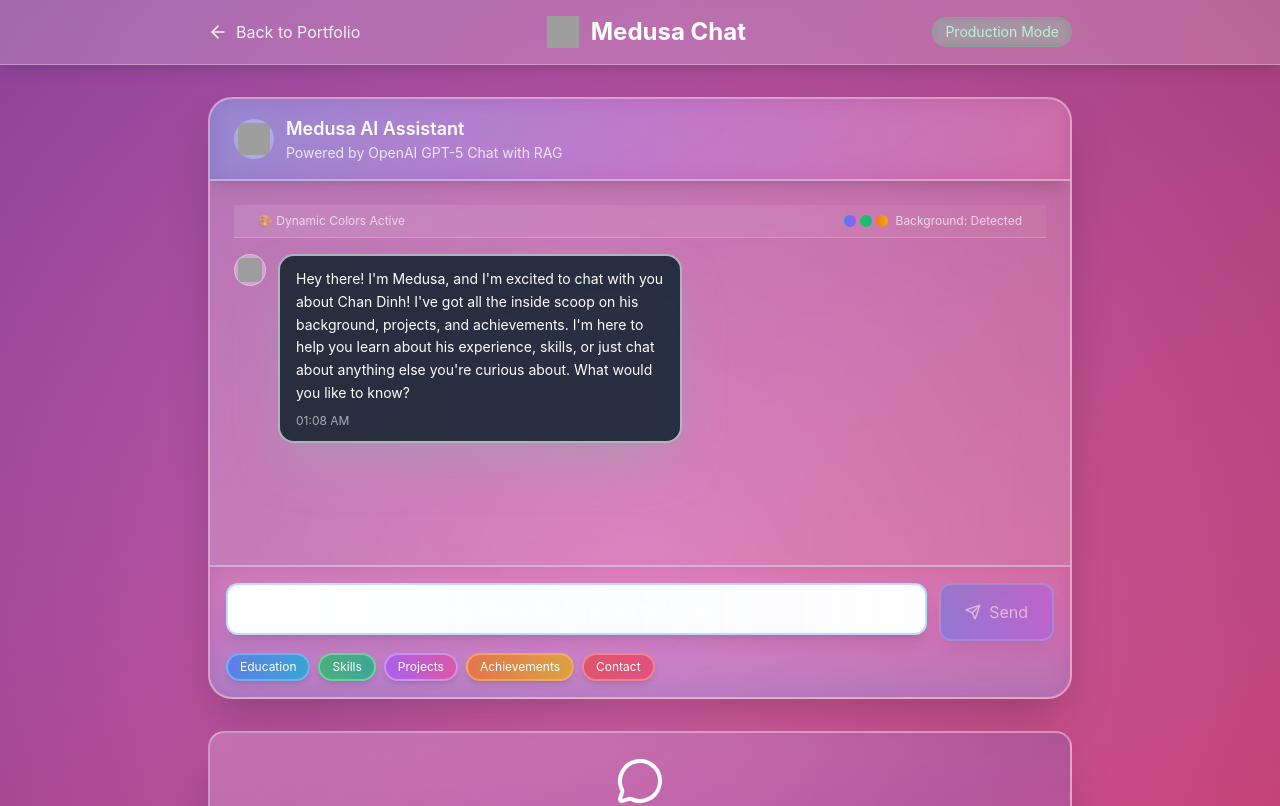
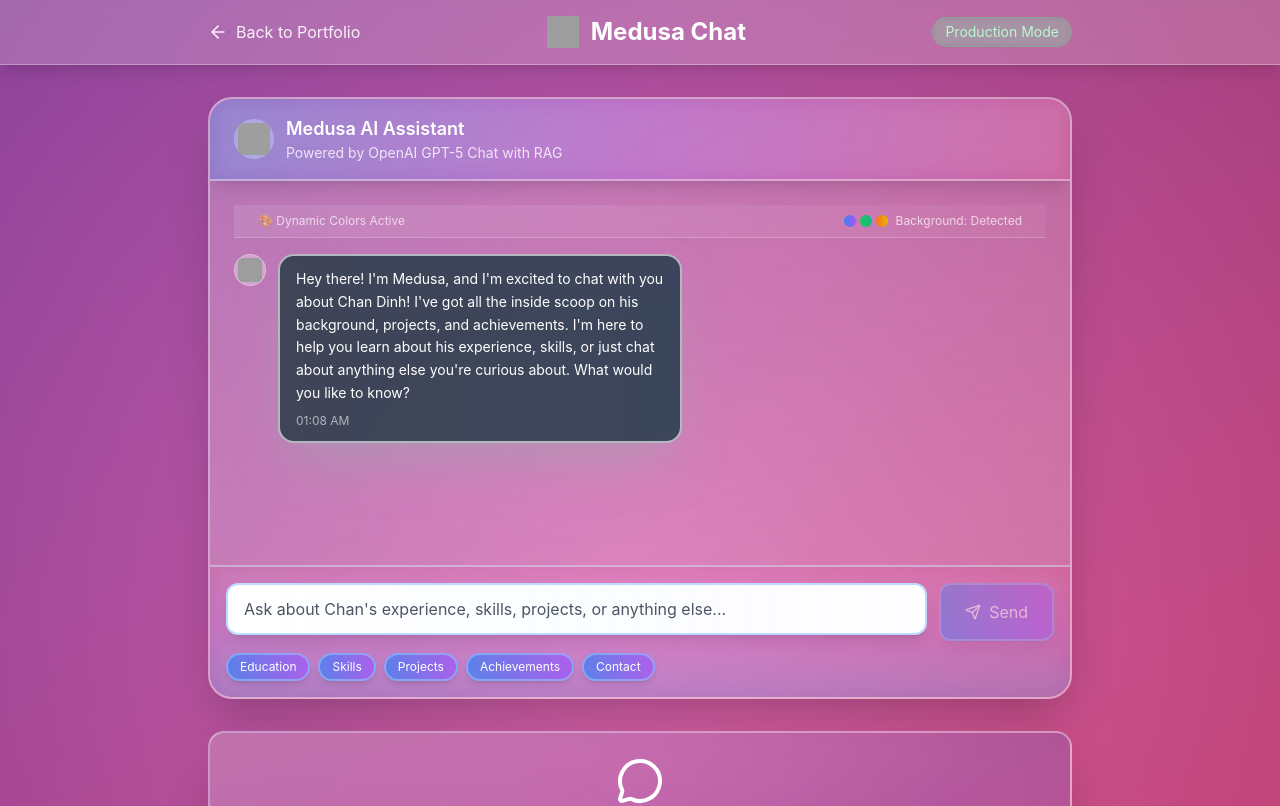
Before and after one commit to chanadinh/portfolio, a React (Create React App) app: page /medusachat in a window 1280 px wide. Shown: the top 806 px of the page. Built offline with nearby package versions, Linux system fonts and the light colour scheme; grey boxes are pictures that could not be loaded.

Commit message:
Update dynamic color system to use less dark, moderate tones for better readability and visual appeal

```diff
--- a/src/components/MedusaChat.tsx
+++ b/src/components/MedusaChat.tsx
@@ -19,7 +19,7 @@ interface MedusaChatProps {
 const getBackgroundComplementaryColors = (backgroundStyle: string) => {
   // Default colors for fallback
   let userGradient = 'from-blue-600/95 to-purple-600/95';
-  let botGradient = 'from-gray-800/95 to-slate-800/95';
+  let botGradient = 'from-gray-700/95 to-slate-700/95';
   let errorGradient = 'from-red-600/95 to-pink-600/95';
   let userBorder = 'border-blue-300/80';
   let botBorder = 'border-gray-300/80';
@@ -30,93 +30,93 @@ const getBackgroundComplementaryColors = (backgroundStyle: string) => {
 
   // Detect background type and set complementary colors
   if (backgroundStyle.includes('blue') && backgroundStyle.includes('indigo')) {
-    // Blue/Indigo background - use warm complementary colors
-    userGradient = 'from-orange-600/95 to-red-600/95';
-    botGradient = 'from-amber-800/95 to-orange-800/95';
-    errorGradient = 'from-pink-600/95 to-rose-600/95';
-    userBorder = 'border-orange-300/80';
-    botBorder = 'border-amber-300/80';
-    errorBorder = 'border-pink-300/80';
-    userShadow = 'shadow-orange-400/60';
-    botShadow = 'shadow-amber-400/60';
-    errorShadow = 'shadow-pink-400/60';
+    // Blue/Indigo background - use moderate dark blue tones
+    userGradient = 'from-blue-700/95 to-indigo-700/95';
+    botGradient = 'from-slate-700/95 to-blue-700/95';
+    errorGradient = 'from-red-700/95 to-pink-700/95';
+    userBorder = 'border-blue-400/80';
+    botBorder = 'border-slate-400/80';
+    errorBorder = 'border-red-400/80';
+    userShadow = 'shadow-blue-500/60';
+    botShadow = 'shadow-slate-500/60';
+    errorShadow = 'shadow-red-500/60';
   } else if (backgroundStyle.includes('red') && backgroundStyle.includes('yellow')) {
-    // Red/Yellow background - use cool complementary colors
-    userGradient = 'from-blue-600/95 to-cyan-600/95';
-    botGradient = 'from-slate-800/95 to-blue-800/95';
-    errorGradient = 'from-purple-600/95 to-indigo-600/95';
-    userBorder = 'border-blue-300/80';
-    botBorder = 'border-slate-300/80';
-    errorBorder = 'border-purple-300/80';
-    userShadow = 'shadow-blue-400/60';
-    botShadow = 'shadow-slate-400/60';
-    errorShadow = 'shadow-purple-400/60';
+    // Red/Yellow background - use moderate dark red tones
+    userGradient = 'from-red-700/95 to-orange-700/95';
+    botGradient = 'from-orange-700/95 to-red-700/95';
+    errorGradient = 'from-pink-700/95 to-rose-700/95';
+    userBorder = 'border-red-400/80';
+    botBorder = 'border-orange-400/80';
+    errorBorder = 'border-pink-400/80';
+    userShadow = 'shadow-red-500/60';
+    botShadow = 'shadow-orange-500/60';
+    errorShadow = 'shadow-pink-500/60';
   } else if (backgroundStyle.includes('green') && backgroundStyle.includes('blue')) {
-    // Green/Blue background - use warm complementary colors
-    userGradient = 'from-pink-600/95 to-rose-600/95';
-    botGradient = 'from-red-800/95 to-pink-800/95';
-    errorGradient = 'from-orange-600/95 to-yellow-600/95';
-    userBorder = 'border-pink-300/80';
-    botBorder = 'border-red-300/80';
-    errorBorder = 'border-orange-300/80';
-    userShadow = 'shadow-pink-400/60';
-    botShadow = 'shadow-red-400/60';
-    errorShadow = 'shadow-orange-400/60';
+    // Green/Blue background - use moderate dark green tones
+    userGradient = 'from-green-700/95 to-teal-700/95';
+    botGradient = 'from-teal-700/95 to-green-700/95';
+    errorGradient = 'from-emerald-700/95 to-cyan-700/95';
+    userBorder = 'border-green-400/80';
+    botBorder = 'border-teal-400/80';
+    errorBorder = 'border-emerald-400/80';
+    userShadow = 'shadow-green-500/60';
+    botShadow = 'shadow-teal-500/60';
+    errorShadow = 'shadow-emerald-500/60';
   } else if (backgroundStyle.includes('purple') && backgroundStyle.includes('pink')) {
-    // Purple/Pink background - use green complementary colors
-    userGradient = 'from-green-600/95 to-emerald-600/95';
-    botGradient = 'from-teal-800/95 to-green-800/95';
-    errorGradient = 'from-cyan-600/95 to-blue-600/95';
-    userBorder = 'border-green-300/80';
-    botBorder = 'border-teal-300/80';
-    errorBorder = 'border-cyan-300/80';
-    userShadow = 'shadow-green-400/60';
-    botShadow = 'shadow-teal-400/60';
-    errorShadow = 'shadow-cyan-400/60';
+    // Purple/Pink background - use moderate dark purple tones
+    userGradient = 'from-purple-700/95 to-violet-700/95';
+    botGradient = 'from-violet-700/95 to-purple-700/95';
+    errorGradient = 'from-fuchsia-700/95 to-pink-700/95';
+    userBorder = 'border-purple-400/80';
+    botBorder = 'border-violet-400/80';
+    errorBorder = 'border-fuchsia-400/80';
+    userShadow = 'shadow-purple-500/60';
+    botShadow = 'shadow-violet-500/60';
+    errorShadow = 'shadow-fuchsia-500/60';
   } else if (backgroundStyle.includes('orange') && backgroundStyle.includes('yellow')) {
-    // Orange/Yellow background - use cool complementary colors
-    userGradient = 'from-indigo-600/95 to-purple-600/95';
-    botGradient = 'from-slate-800/95 to-indigo-800/95';
-    errorGradient = 'from-blue-600/95 to-cyan-600/95';
-    userBorder = 'border-indigo-300/80';
-    botBorder = 'border-slate-300/80';
-    errorBorder = 'border-blue-300/80';
-    userShadow = 'shadow-indigo-400/60';
-    botShadow = 'shadow-slate-400/60';
-    errorShadow = 'shadow-blue-400/60';
+    // Orange/Yellow background - use moderate dark orange tones
+    userGradient = 'from-orange-700/95 to-amber-700/95';
+    botGradient = 'from-amber-700/95 to-orange-700/95';
+    errorGradient = 'from-yellow-700/95 to-orange-700/95';
+    userBorder = 'border-orange-400/80';
+    botBorder = 'border-amber-400/80';
+    errorBorder = 'border-yellow-400/80';
+    userShadow = 'shadow-orange-500/60';
+    botShadow = 'shadow-amber-500/60';
+    errorShadow = 'shadow-yellow-500/60';
   } else if (backgroundStyle.includes('teal') && backgroundStyle.includes('green')) {
-    // Teal/Green background - use warm complementary colors
-    userGradient = 'from-rose-600/95 to-pink-600/95';
-    botGradient = 'from-red-800/95 to-rose-800/95';
-    errorGradient = 'from-orange-600/95 to-amber-600/95';
-    userBorder = 'border-rose-300/80';
-    botBorder = 'border-red-300/80';
-    errorBorder = 'border-orange-300/80';
-    userShadow = 'shadow-rose-400/60';
-    botShadow = 'shadow-red-400/60';
-    errorShadow = 'shadow-orange-400/60';
+    // Teal/Green background - use moderate dark teal tones
+    userGradient = 'from-teal-700/95 to-cyan-700/95';
+    botGradient = 'from-cyan-700/95 to-teal-700/95';
+    errorGradient = 'from-blue-700/95 to-teal-700/95';
+    userBorder = 'border-teal-400/80';
+    botBorder = 'border-cyan-400/80';
+    errorBorder = 'border-blue-400/80';
+    userShadow = 'shadow-teal-500/60';
+    botShadow = 'shadow-cyan-500/60';
+    errorShadow = 'shadow-blue-500/60';
   } else if (backgroundStyle.includes('indigo') && backgroundStyle.includes('purple')) {
-    // Indigo/Purple background - use yellow complementary colors
-    userGradient = 'from-yellow-600/95 to-amber-600/95';
-    botGradient = 'from-orange-800/95 to-yellow-800/95';
-    errorGradient = 'from-red-600/95 to-pink-600/95';
-    userBorder = 'border-yellow-300/80';
-    botBorder = 'border-orange-300/80';
-    errorBorder = 'border-red-300/80';
-    userShadow = 'shadow-yellow-400/60';
-    botShadow = 'shadow-orange-400/60';
-    errorShadow = 'shadow-red-400/60';
+    // Indigo/Purple background - use moderate dark indigo tones
+    userGradient = 'from-indigo-700/95 to-blue-700/95';
+    botGradient = 'from-blue-700/95 to-indigo-700/95';
+    errorGradient = 'from-slate-700/95 to-indigo-700/95';
+    userBorder = 'border-indigo-400/80';
+    botBorder = 'border-blue-400/80';
+    errorBorder = 'border-slate-400/80';
+    userShadow = 'shadow-indigo-500/60';
+    botShadow = 'shadow-blue-500/60';
+    errorShadow = 'shadow-slate-500/60';
   } else if (backgroundStyle.includes('pink') && backgroundStyle.includes('orange')) {
-    // Pink/Orange background - use blue complementary colors
-    userGradient = 'from-cyan-600/95 to-blue-600/95';
-    botGradient = 'from-slate-800/95 to-cyan-800/95';
-    errorGradient = 'from-indigo-600/95 to-purple-600/95';
-    userBorder = 'border-cyan-300/80';
-    botBorder = 'border-slate-300/80';
-    errorBorder = 'border-indigo-300/80';
-    userShadow = 'shadow-cyan-400/60';
-    botShadow = 'shadow-slate-400/60';
-    errorShadow = 'shadow-indigo-400/60';
+    // Pink/Orange background - use moderate dark pink tones
+    userGradient = 'from-pink-700/95 to-rose-700/95';
+    botGradient = 'from-rose-700/95 to-pink-700/95';
+    errorGradient = 'from-red-700/95 to-pink-700/95';
+    userBorder = 'border-pink-400/80';
+    botBorder = 'border-rose-400/80';
+    errorBorder = 'border-red-400/80';
+    userShadow = 'shadow-pink-500/60';
+    botShadow = 'shadow-rose-500/60';
+    errorShadow = 'shadow-red-500/60';
   }
 
   return {
@@ -550,7 +550,7 @@ Be helpful, conversational, and provide accurate information while maintaining a
                   onChange={(e) => setInputText(e.target.value)}
                   onKeyPress={handleKeyPress}
                   placeholder="Ask about Chan's experience, skills, projects, or anything else..."
-                  className="w-full px-4 py-3 bg-gradient-to-r from-white/30 via-blue-50/25 to-purple-50/20 border-2 border-blue-300/60 rounded-xl focus:ring-2 focus:ring-blue-400/70 focus:border-blue-400/70 resize-none text-white placeholder-white/80 backdrop-blur-sm shadow-lg"
+                  className="w-full px-4 py-3 bg-gradient-to-r from-white/30 via-blue-50/25 to-purple-50/20 border-2 border-blue-300/60 rounded-xl focus:ring-2 focus:ring-blue-400/70 focus:border-blue-400/70 resize-none text-black placeholder-gray-600 backdrop-blur-sm shadow-lg"
                   rows={1}
                   style={{ minHeight: '48px', maxHeight: '120px' }}
                 />
@@ -569,31 +569,31 @@ Be helpful, conversational, and provide accurate information while maintaining a
             <div className="mt-3 flex flex-wrap gap-2">
               <button
                 onClick={() => setInputText("Tell me about Chan's education and background")}
-                className="px-3 py-1 text-xs bg-gradient-to-r from-blue-500/70 to-cyan-500/70 hover:from-blue-600/80 hover:to-cyan-600/80 text-white rounded-full transition-all duration-300 border-2 border-blue-300/60 backdrop-blur-sm shadow-md hover:shadow-lg hover:scale-105"
+                className="px-3 py-1 text-xs bg-gradient-to-r from-blue-500/70 to-purple-500/70 hover:from-blue-600/80 hover:to-purple-600/80 text-white rounded-full transition-all duration-300 border-2 border-blue-300/60 backdrop-blur-sm shadow-md hover:shadow-lg hover:scale-105"
               >
                 Education
               </button>
               <button
                 onClick={() => setInputText("What are Chan's technical skills?")}
-                className="px-3 py-1 text-xs bg-gradient-to-r from-green-500/70 to-emerald-500/70 hover:from-green-600/80 hover:to-emerald-600/80 text-white rounded-full transition-all duration-300 border-2 border-green-300/60 backdrop-blur-sm shadow-md hover:shadow-lg hover:scale-105"
+                className="px-3 py-1 text-xs bg-gradient-to-r from-blue-500/70 to-purple-500/70 hover:from-blue-600/80 hover:to-purple-600/80 text-white rounded-full transition-all duration-300 border-2 border-blue-300/60 backdrop-blur-sm shadow-md hover:shadow-lg hover:scale-105"
               >
                 Skills
               </button>
               <button
                 onClick={() => setInputText("Tell me about Chan's projects")}
-                className="px-3 py-1 text-xs bg-gradient-to-r from-purple-500/70 to-pink-500/70 hover:from-purple-600/80 hover:to-pink-600/80 text-white rounded-full transition-all duration-300 border-2 border-purple-300/60 backdrop-blur-sm shadow-md hover:shadow-lg hover:scale-105"
+                className="px-3 py-1 text-xs bg-gradient-to-r from-blue-500/70 to-purple-500/70 hover:from-blue-600/80 hover:to-purple-600/80 text-white rounded-full transition-all duration-300 border-2 border-blue-300/60 backdrop-blur-sm shadow-md hover:shadow-lg hover:scale-105"
               >
                 Projects
               </button>
               <button
                 onClick={() => setInputText("What are Chan's achievements?")}
-                className="px-3 py-1 text-xs bg-gradient-to-r from-orange-500/70 to-yellow-500/70 hover:from-orange-600/80 hover:to-yellow-600/80 text-white rounded-full transition-all duration-300 border-2 border-orange-300/60 backdrop-blur-sm shadow-md hover:shadow-lg hover:scale-105"
+                className="px-3 py-1 text-xs bg-gradient-to-r from-blue-500/70 to-purple-500/70 hover:from-blue-600/80 hover:to-purple-600/80 text-white rounded-full transition-all duration-300 border-2 border-blue-300/60 backdrop-blur-sm shadow-md hover:shadow-lg hover:scale-105"
               >
                 Achievements
               </button>
               <button
                 onClick={() => setInputText("How can I contact Chan?")}
-                className="px-3 py-1 text-xs bg-gradient-to-r from-red-500/70 to-rose-500/70 hover:from-red-600/80 hover:to-rose-600/80 text-white rounded-full transition-all duration-300 border-2 border-red-300/60 backdrop-blur-sm shadow-md hover:shadow-lg hover:scale-105"
+                className="px-3 py-1 text-xs bg-gradient-to-r from-blue-500/70 to-purple-500/70 hover:from-blue-600/80 hover:to-purple-600/80 text-white rounded-full transition-all duration-300 border-2 border-blue-300/60 backdrop-blur-sm shadow-md hover:shadow-lg hover:scale-105"
               >
                 Contact
               </button>
@@ -649,16 +649,15 @@ Be helpful, conversational, and provide accurate information while maintaining a
 
             <div className="grid grid-cols-1 md:grid-cols-3 gap-4 text-sm text-gray-600">
               <div className="flex items-center justify-center space-x-2">
-                <img src="/medusa.ico" alt="Medusa" className="w-4 h-4" />
-                <span>OpenAI Powered</span>
+                <span className="text-white font-medium">OpenAI Powered</span>
               </div>
               <div className="flex items-center justify-center space-x-2">
-                <Brain className="w-4 h-4 text-blue-400" />
-                <span className="text-blue-300 font-medium">RAG Enhanced</span>
+                <Brain className="w-4 h-4 text-white" />
+                <span className="text-white font-medium">RAG Enhanced</span>
               </div>
               <div className="flex items-center justify-center space-x-2">
-                <User className="w-4 h-4 text-purple-400" />
-                <span className="text-purple-300 font-medium">Personalized</span>
+                <User className="w-4 h-4 text-white" />
+                <span className="text-white font-medium">Personalized</span>
               </div>
             </div>
           </div>
```
